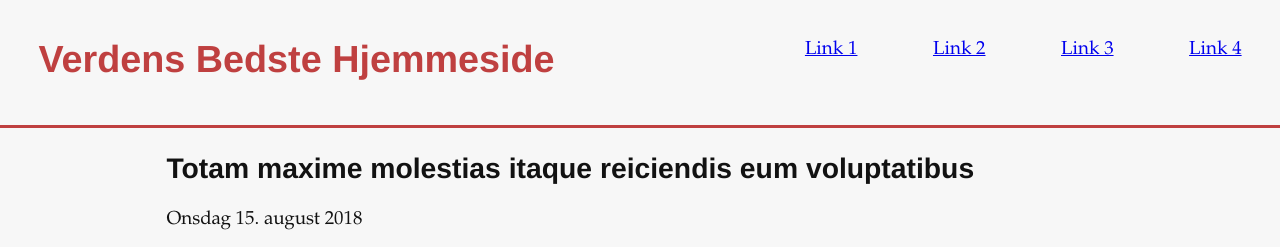
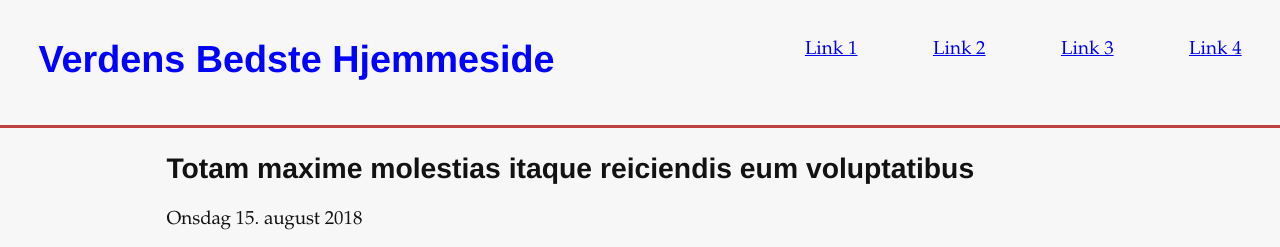
Before and after one commit to rts-cmk/js-bootcamp-1, a plain HTML site: page index.html in a window 1280 px wide. Shown: the top 247 px of the page. Drawn offline with Linux system fonts and the light colour scheme.

Commit message:
add new heading color

```diff
--- a/css/atoms.css
+++ b/css/atoms.css
@@ -31,7 +31,8 @@ h1, h2, h3, h4, h5, h6 {
 
 .siteBrand {
 	font-size: 200%;
-	color: var(--color-primaryBrand);
+	/* color: var(--color-primaryBrand); */
+	color: blue;
 	text-decoration: none;
 	font-family: var(--font-secondaryFamily);
 	font-weight: 700;
```
